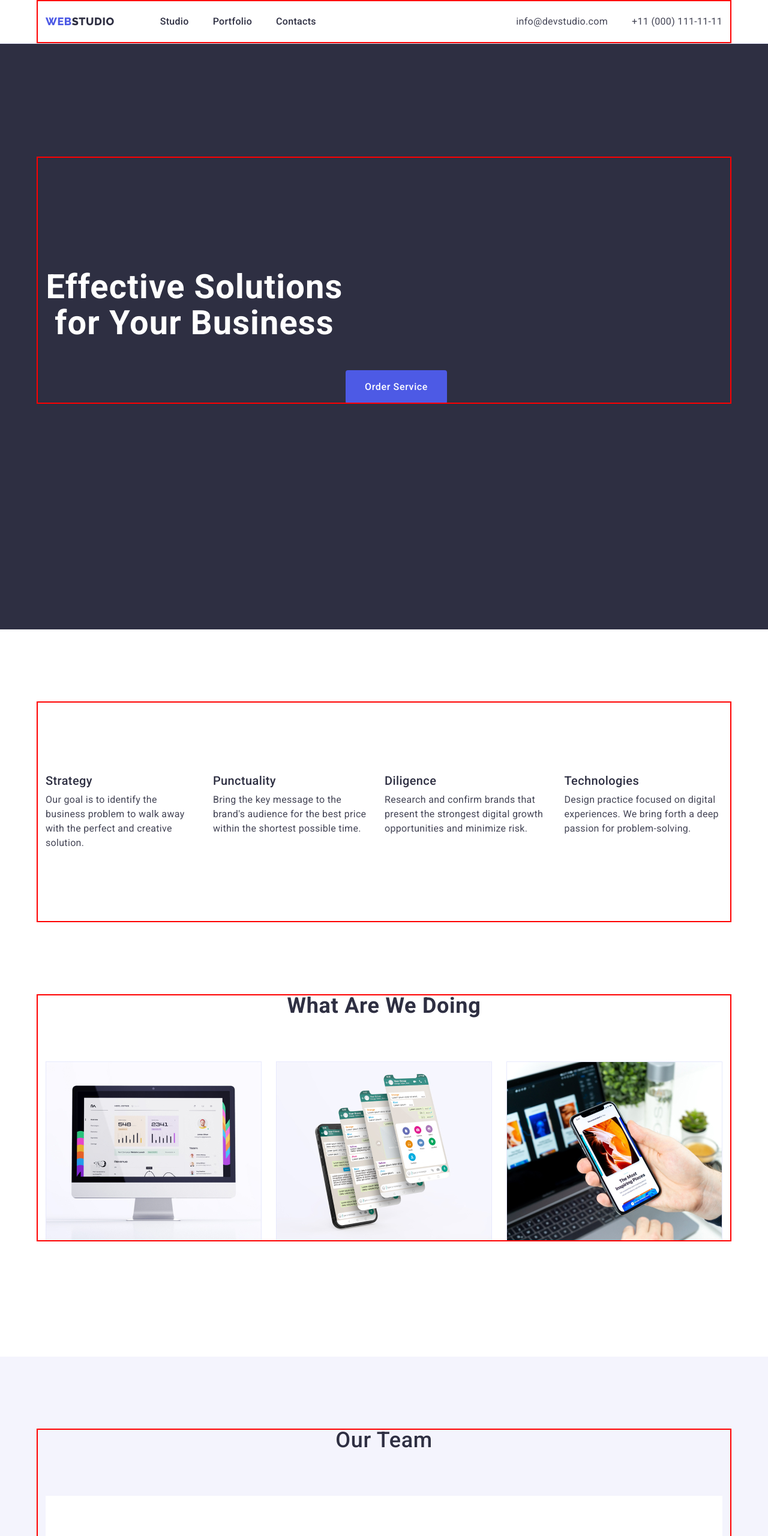
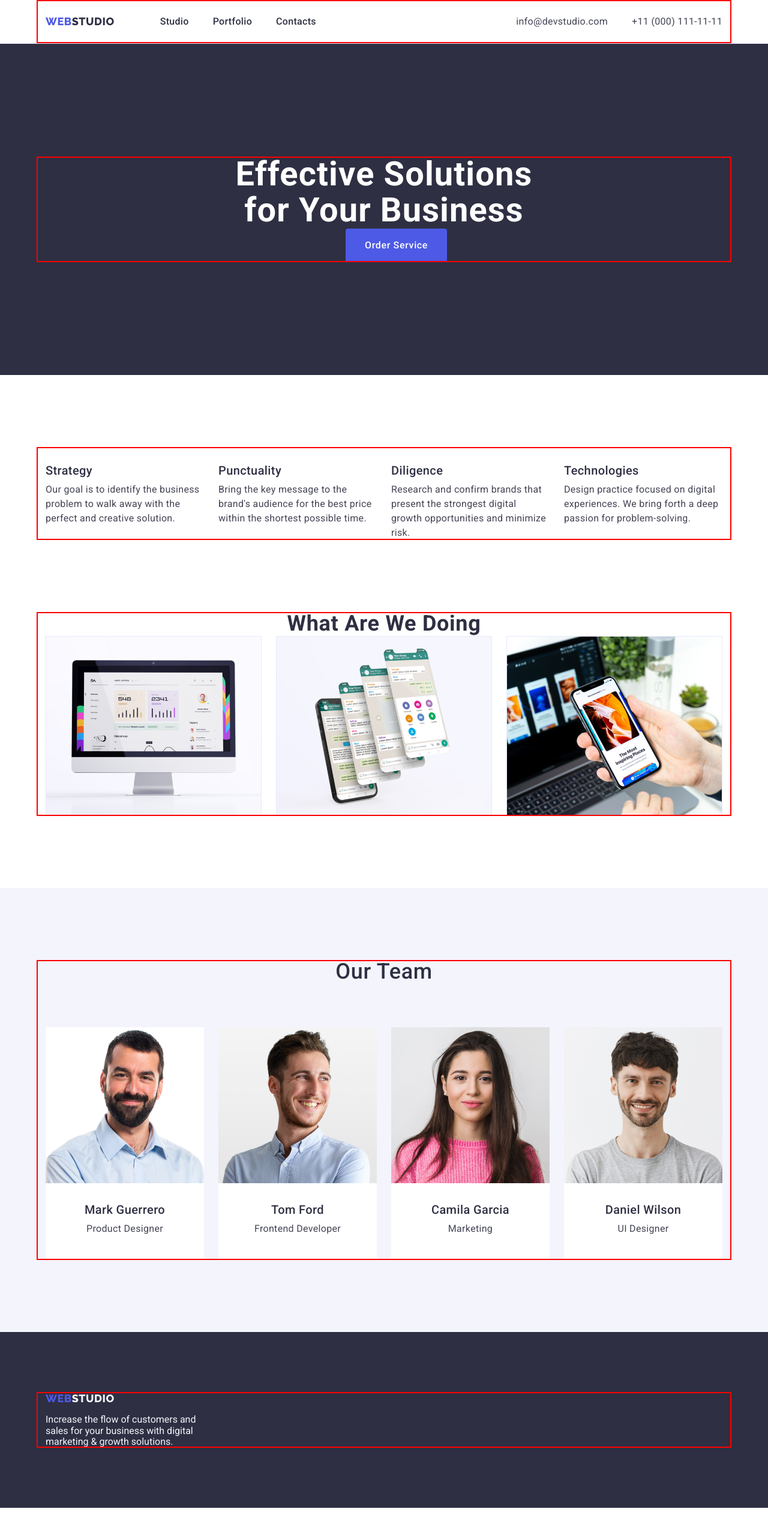
Before and after one commit to Olga0880/goit-markup-hw-03, a plain HTML site: page index.html in a window 1280 px wide. Shown: the top 2560 px of the page at 60% size. After the commit the page ends 2513 px from the top, so only its background shows below. Drawn offline with nearby package versions, Linux system fonts and the light colour scheme.

Commit message:
Update 6

```diff
--- a/css/styles.css
+++ b/css/styles.css
@@ -181,8 +181,7 @@ line-height: 1.07;
 text-align: center;
 letter-spacing: 0.02em;
 color: var(--main-bg-cl);
-padding-top: 188px;
-padding-bottom: 48px;
+margin: 0 auto;
 max-width: 496px;
 }
 
@@ -199,7 +198,7 @@ color: var(--main-bg-cl);
 min-width: 169px;
 min-height: 56px;
 padding: 16px 32px;
-margin-bottom: 188px;
+
 margin-left: 500px;
 border: none;
 height: 56px;
@@ -227,10 +226,12 @@ font-size: 20px;
 line-height: 1.2;
 letter-spacing: 0.02em;
 color: var(--head-txt-cl);
-width: calc((100%-72px)/4);
+
 margin-bottom: 8px;
 }
-
+.hid {
+    visibility: hidden;
+}
 .about-description {
 font-size: 16px;
 line-height: 1.5;
@@ -239,7 +240,7 @@ color: var(--main-txt-cl);
 
 }
 .about-list {
-    width: calc((100%-72px)/4);
+    width: calc((100% - 72px) / 4);
 }
 
 /* Section 3 */
@@ -252,7 +253,6 @@ text-align: center;
 letter-spacing: 0.02em;
 text-transform: capitalize;
 color: var(--head-txt-cl);
-margin-bottom: 72px;
 
 }
 .we-do-img {
@@ -268,7 +268,6 @@ margin-bottom: 72px;
     background-color: var(--studio-cl);
 }
 .team-list {
-    background-color: var(--main-bg-cl);
     display: flex;
     gap: 24px;
 
@@ -349,7 +348,7 @@ color: #F4F4FD;
     margin-bottom: 16px;
 }
 .footer-item {
-    padding: 0px 850px 100px 0px;
+    width: 264px;
 }
 
 /* PORTFOLIO */
@@ -408,7 +407,6 @@ color: #F4F4FD;
 .portf-list-btn {
     display: flex;
     gap: 24px;
-    padding-top: 96px;
     align-items: center;
 
     justify-content: center;
@@ -431,7 +429,3 @@ color: #F4F4FD;
     margin-bottom: 8px;
 
 }
-.flex-element {
-    padding-bottom: 48px;
-
-}
--- a/index.html
+++ b/index.html
@@ -58,8 +58,8 @@
         <!-- Section 2 -->
         <section class="about section">
             <div class="container">
-                <h2 hidden class="hidden">Section 2</h2>
-                <ul class="list section about-group">
+                <h2 class="hid">Section 2</h2>
+                <ul class="list about-group">
                     <li class="about-list">
                         <h3 class="about-title">Strategy</h3>
                         <p class="about-description">Our goal is to identify the business problem to walk away with the
@@ -91,7 +91,7 @@
         <section class="section-we-do">
             <div class="container">
                 <h2 class="we-do">What are we doing</h2>
-                <ul class="we-do list about-group">
+                <ul class="list about-group">
                     <li class="we-do-img">
                         <img src="./images/section-2/img-1.jpg" alt="Punctuality" width="360" height="300">
                     </li>
@@ -110,7 +110,7 @@
         <section class="team section">
             <div class="container">
                 <h2 class="team-title">Our Team</h2>
-                <ul class="team-list list section">
+                <ul class="team-list list">
                     <li class="team-photo">
                         <img src="./images/section-3/img.jpg" alt="Mark Guerrero" width="264" height="260">
                         <div class="team-container">
```
Also changed, not shown: portfolio.html (+1 -1 lines).
